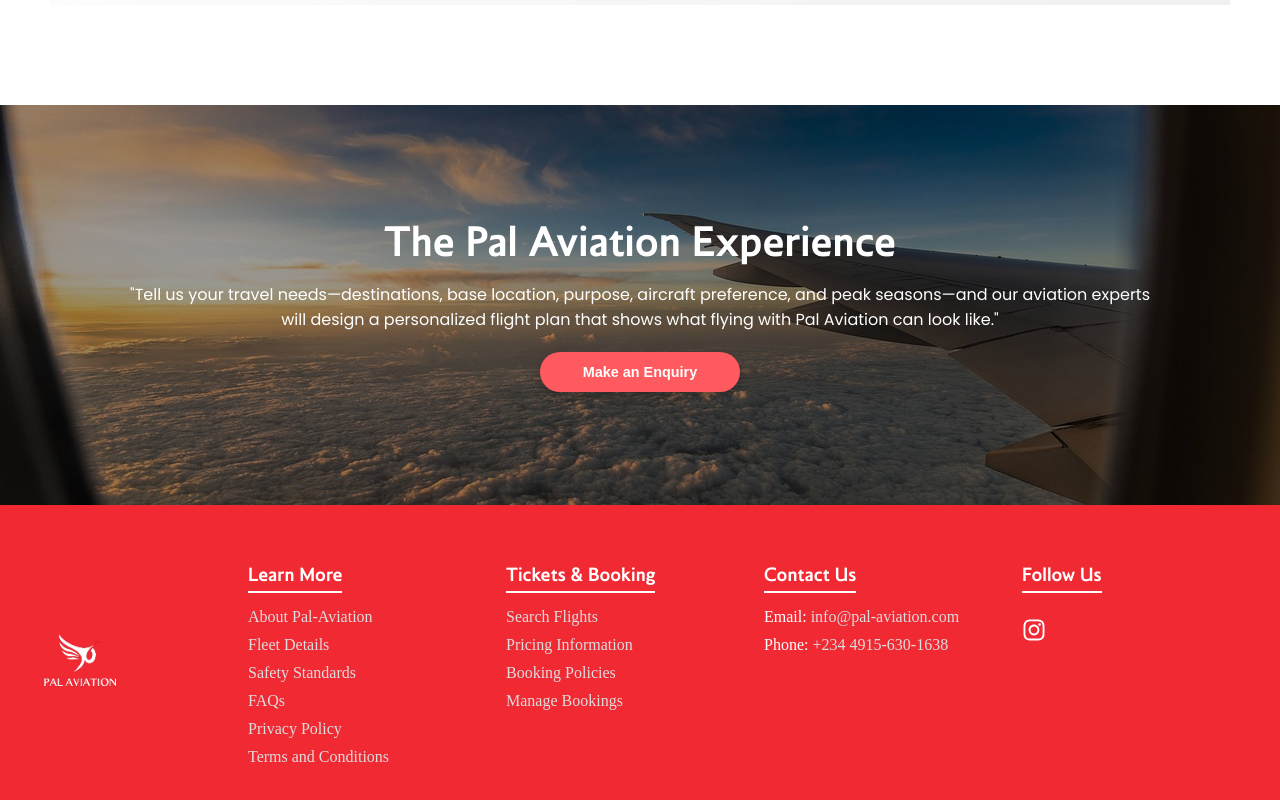
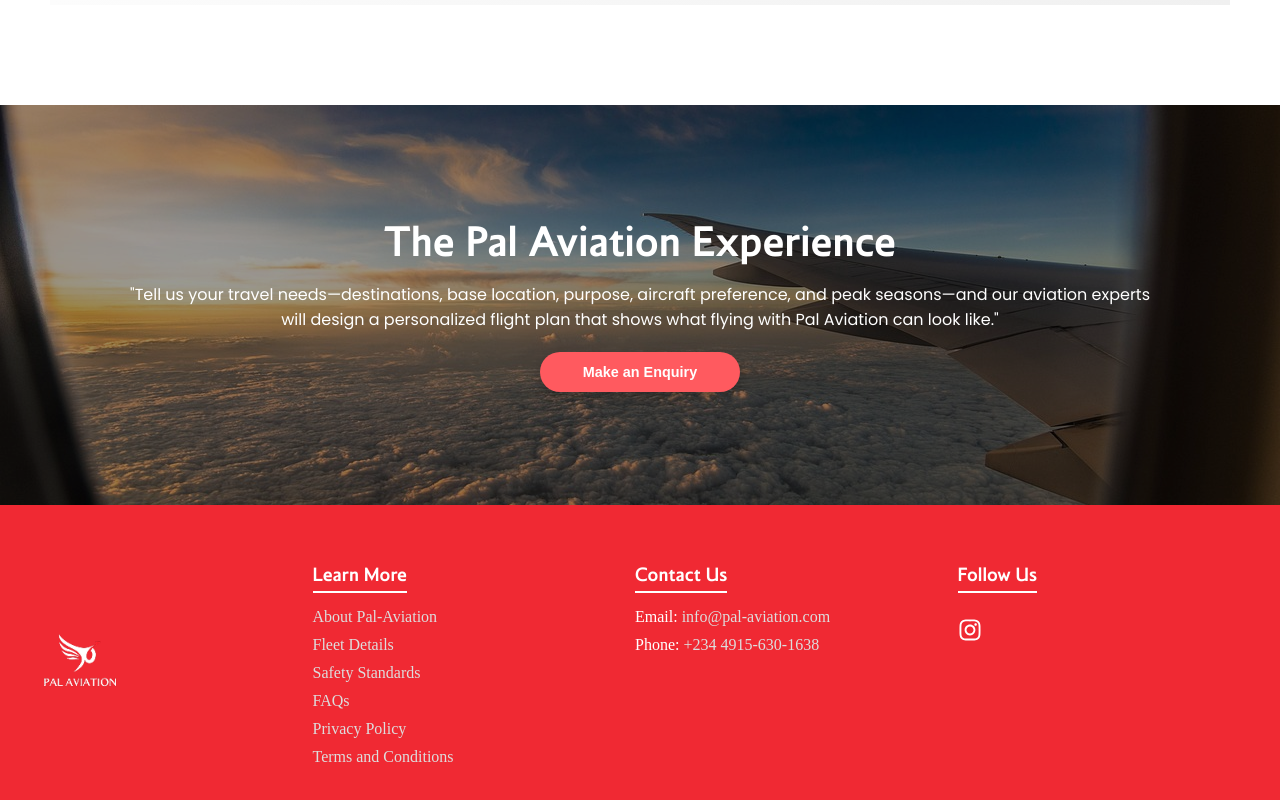
Before and after one commit to Dahmii/pal-aviation, a React (Vite) app: page /xperience in a window 1280 px wide. Shown: the part 2413-3213 px from the top of the page. Built offline with nearby package versions, Linux system fonts and the light colour scheme; a web font is replaced by a local one.

Commit message:
updated footer

```diff
--- a/src/components/Footer/Footer.jsx
+++ b/src/components/Footer/Footer.jsx
@@ -20,7 +20,7 @@
               <a href="#">About Pal-Aviation</a>
             </li>
             <li>
-              <a href="#">Fleet Details</a>
+              <a href="fleetpage">Fleet Details</a>
             </li>
             <li>
               <a href="#">Safety Standards</a>
@@ -38,7 +38,7 @@
         </div>
 
         {/* Tickets Section */}
-        <div className="footer-section">
+        {/* <div className="footer-section">
           <h3>Tickets & Booking</h3>
           <ul>
             <li>
@@ -54,7 +54,7 @@
               <a href="#">Manage Bookings</a>
             </li>
           </ul>
-        </div>
+        </div> */}
 
         {/* Contact Section */}
         <div className="footer-section">
```
